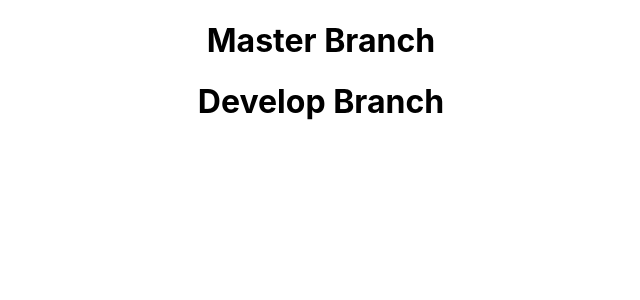
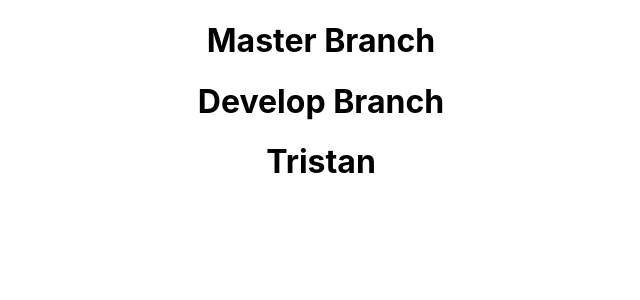
Before and after one commit to Tristanoshier/24HourProject, a React (Create React App) app: page / in a window 1280 px wide. Shown: the top 300 px of the page, without its empty margins (319-959 px from the left). Built offline with nearby package versions, Linux system fonts and the light colour scheme.

Commit message:
tristans branch

```diff
--- a/src/App.js
+++ b/src/App.js
@@ -7,6 +7,7 @@ function App() {
     <div className="App">
       <h1>Master Branch</h1>
       <h1>Develop Branch</h1>
+      <h1>Tristan</h1>
     </div>
   );
 }
```
